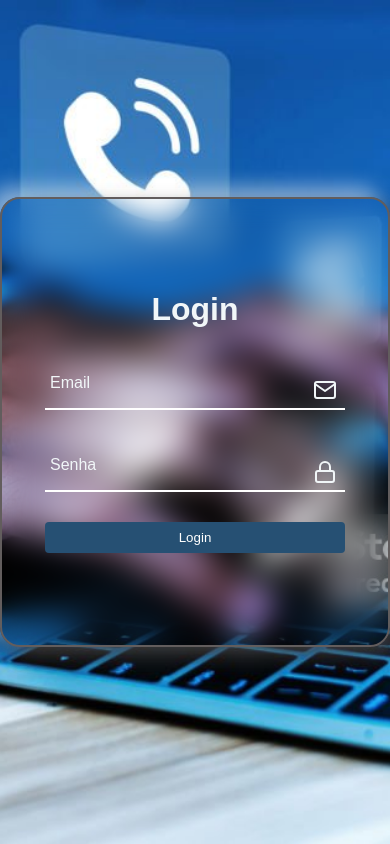
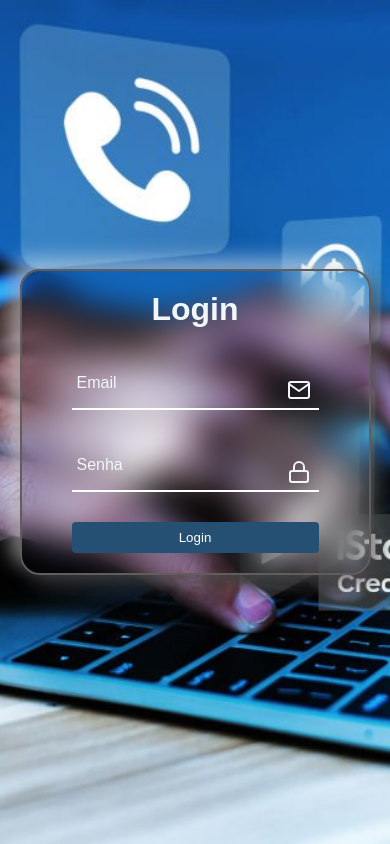
Before and after one commit to NatalyaNunes/projetoVendas, a React (Create React App) app: page / in a window 390 px wide. Built offline with nearby package versions, Linux system fonts and the light colour scheme.

Commit message:
responsividade

```diff
--- a/src/index.css
+++ b/src/index.css
@@ -25,8 +25,7 @@
   color: #000000;
 }
 
-/*página inicial*/
-
+/* Página inicial */
 .home {
   display: flex;
   height: 100vh;
@@ -37,65 +36,61 @@
   justify-content: center;
   align-items: center;
 }
-/*Página cadastro background*/
 
 .homeCadastro {
-  background-image: url(./icons/img/backVendas.jpg)!important;
+  background-image: url(./icons/img/backVendas.jpg) !important;
 }
 
-/*Sombra*/
-
+/* Sombra */
 .shadow {
   border-radius: 8px;
-  box-shadow: 10px 10px 20px #444444b6,
-            -10px -10px 20px #ffffff83
-  ;
+  box-shadow: 10px 10px 20px #444444b6, -10px -10px 20px #ffffff83;
 }
 
-/*style card inputs e labels*/
-
-.box{
-  width: 400px;
-  height: 450px;
-  border: 2px solid  #625d5d;
+/* Style card inputs e labels */
+.box {
+  width: 100%;
+  max-width: 400px;
+  height: auto;
+  padding: 20px;
+  border: 2px solid #625d5d;
   display: flex;
+  flex-direction: column;
   justify-content: center;
   align-items: center;
   border-radius: 20px;
   backdrop-filter: blur(15px);
   background: transparent;
-  color: var(--pj-ligth)!important;
+  color: var(--pj-ligth) !important;
 }
-h2{
+
+h2 {
   font-size: 2em;
   text-align: center;
 }
 
-.inputbox{
+.inputbox {
   position: relative;
   margin: 30px 0;
-width: 300px;
-border-bottom: 2px solid#fff;
+  width: 100%;
+  border-bottom: 2px solid #fff;
 }
-.inputbox label{
-position: absolute ;
+
+.inputbox label {
+  position: absolute;
   top: 50%;
   left: 5px;
   transform: translateY(-50%);
-font-size: 1em ;
+  font-size: 1em;
   pointer-events: none;
   transition: 0.5s;
 }
 
-input:focus ~ label{
+input:focus ~ label {
   top: -5px;
 }
 
-input:focus ~ label{
-top: -5px;
-}
-
-.inputbox input{
+.inputbox input {
   width: 100%;
   height: 50px;
   background: transparent;
@@ -104,15 +99,15 @@
   font-size: 1em;
   padding: 0 35px 0 5px;
 }
-.inputbox i{
+
+.inputbox i {
   position: absolute;
   right: 8px;
   font-size: 1.2em;
   top: 20px;
 }
 
-/*Style buttons*/
-
+/* Style buttons */
 .but {
   display: block;
   width: 100%;
@@ -130,12 +125,13 @@
   background-color: #163147;
 }
 
-/*Style table*/
-
+/* Style table */
 table {
-  width: 75%;
+  width: 100%;
+  max-width: 100%;
   border-collapse: collapse;
   border-radius: 1rem;
+  margin: 0 auto;
 }
 
 table a:hover {
@@ -152,6 +148,7 @@
 th {
   border: 1px solid #ddd;
   padding: 10px;
+  text-align: center;
 }
 
 table tr:hover td {
@@ -159,15 +156,16 @@
 }
 
 .crud button {
-  width: 20%;
+  width: 100%;
+  max-width: 200px;
+  margin-bottom: 1rem;
 }
 
-.lixeira:hover{
+.lixeira:hover {
   color: var(--pj-red);
 }
 
-/*Sidebar*/
-
+/* Sidebar */
 .sidebar {
   position: fixed;
   top: 0;
@@ -196,8 +194,8 @@
   padding: 0.5rem;
 }
 
-.butsidebar:hover{
-  background-color: var(--pj-ligth)!important;
+.butsidebar:hover {
+  background-color: var(--pj-ligth) !important;
   color: var(--pj-blue);
   border-radius: 8px;
 }
@@ -210,10 +208,9 @@
   margin: 0;
 }
 
-/*padrões*/
-
+/* Padrões */
 .bg-ligth {
-  background-color: var(--pj-ligth)!important;
+  background-color: var(--pj-ligth) !important;
 }
 
 .text-ligth {
@@ -249,7 +246,7 @@
   margin-right: 1rem;
 }
 
-/* Media para telas menores que 768px */
+/* Media query para telas menores que 768px */
 @media (max-width: 768px) {
   .sidebar {
     position: fixed;
@@ -270,11 +267,11 @@
     cursor: pointer;
     z-index: 1000;
     font-size: 24px;
-    color: var(--pj-ligth)!important;
+    color: var(--pj-ligth) !important;
   }
 
   .menu-toggle.closed {
-    color: var(--pj-blue)!important; /* Cor azul quando o sidebar está fechado */
+    color: var(--pj-blue) !important;
   }
 
   .main-content {
@@ -282,12 +279,25 @@
     width: 100%;
     transition: margin-left 0.3s ease;
   }
-  /*página main*/
 
   .crud {
     padding-top: 3rem;
     padding-left: 1rem;
     padding-right: 1rem;
+  }
+
+  .box {
+    width: 90%;
+    height: auto;
+    padding: 20px;
+  }
+
+  table {
+    width: 100%;
+  }
+
+  .inputbox {
+    width: 100%;
   }
 }
 
@@ -296,11 +306,10 @@
   .menu-toggle {
     display: none;
   }
+
   .main-content {
     width: 100%;
   }
-
-  /*página main*/
 
   .crud {
     padding-left: 25%;
```
Lines whose indentation alone changed are shown as unchanged.
